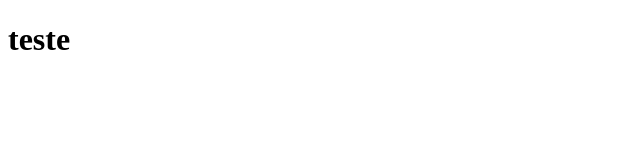
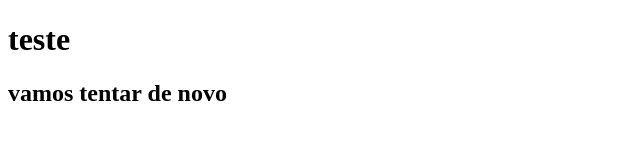
Before and after one commit to Talisson-matos/testes, a plain HTML site: page index.html in a window 1280 px wide. Shown: the whole page, without its empty margins (0-640 px from the left). Drawn offline with Linux system fonts and the light colour scheme.

Commit message:
alteração 2

```diff
--- a/index.html
+++ b/index.html
@@ -8,6 +8,7 @@
 </head>
 <body>
     <h1>teste</h1>
+    <h2>vamos tentar de novo</h2>
 
 </body>
 </html>
```
